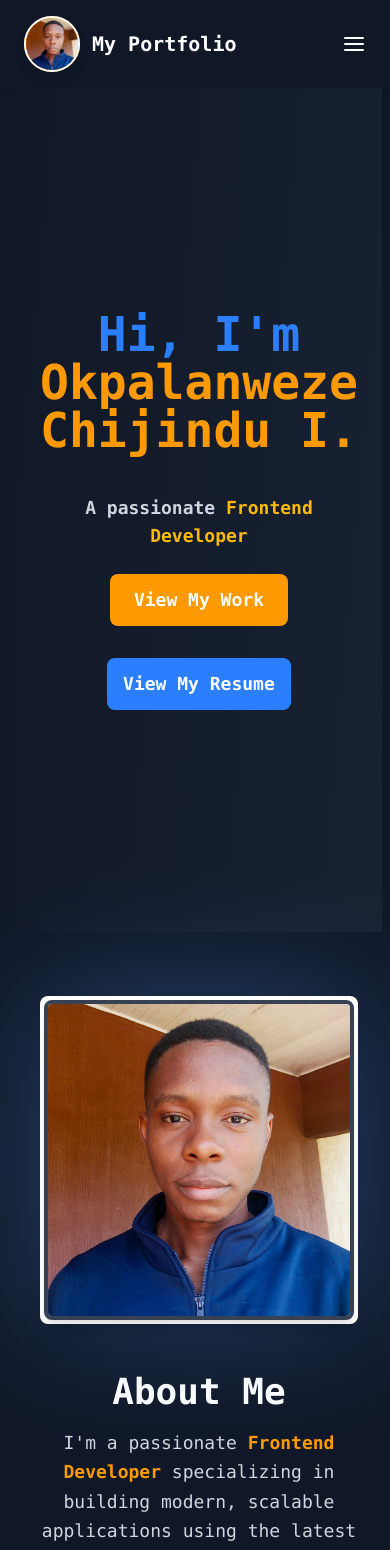
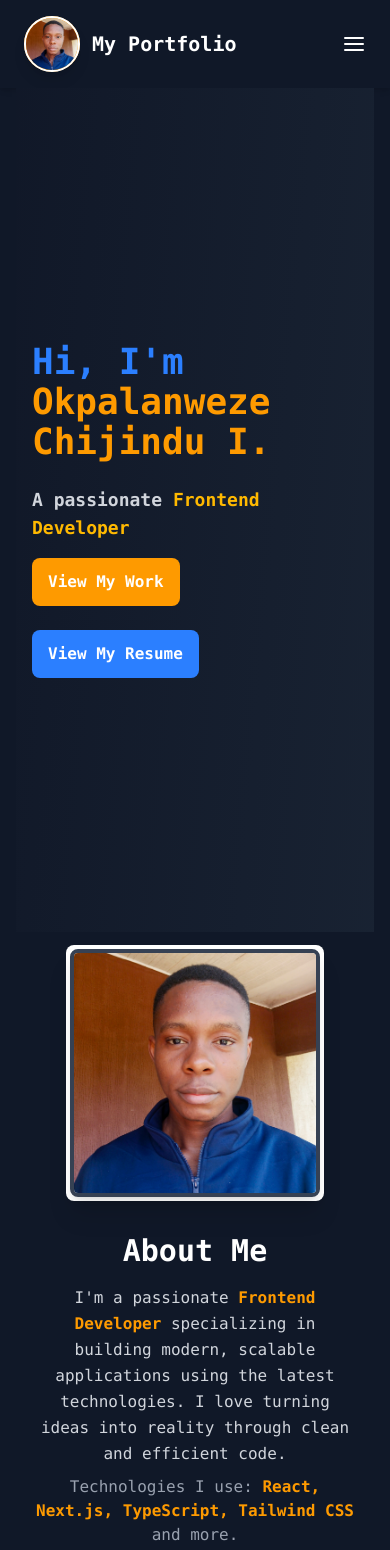
Before and after one commit to MartinJindu/My-Portfolio, a React (Vite) app: page / in a window 390 px wide. Shown: the top 1550 px of the page. Built offline with nearby package versions, Linux system fonts and the light colour scheme.

Commit message:
display fix and 404 page added

```diff
--- a/src/App.tsx
+++ b/src/App.tsx
@@ -4,6 +4,7 @@ import About from "./Pages/About";
 import Contact from "./Pages/Contact";
 import Portfolio from "./Pages/Portfolio";
 import SharedLayout from "./components/SharedLayout";
+import NotFound from "./Pages/NotFound";
 
 const App = () => {
   return (
@@ -13,6 +14,7 @@ const App = () => {
         <Route path="about" element={<About />} />
         <Route path="contact" element={<Contact />} />
         <Route path="portfolio" element={<Portfolio />} />
+        <Route path="*" element={<NotFound />} />
       </Route>
     </Routes>
   );
--- a/src/Pages/Home.tsx
+++ b/src/Pages/Home.tsx
@@ -57,12 +57,12 @@ const Home = () => {
   });
 
   return (
-    <div className="bg-gradient-to-br from-gray-900 to-gray-800  text-white">
+    <div className=" bg-gradient-to-br from-gray-900 to-gray-800  text-white">
       {/* Hero Section */}
-      <section className="h-screen flex items-center justify-center text-center md:text-left px-6 md:px-12 space-y-10 md:space-y-0 md:space-x-16">
+      <section className="h-screen flex flex-col items-center justify-center px-4 sm:px-6 md:px-12 space-y-6">
         <div>
           <motion.h1
-            className="text-5xl md:text-6xl font-bold"
+            className="text-4xl sm:text-5xl md:text-6xl font-bold"
             initial={{ opacity: 0, y: -50 }}
             animate={{ opacity: 1, y: 0 }}
             transition={{ duration: 2 }}
@@ -70,14 +70,14 @@ const Home = () => {
             <span className="text-blue-500">Hi, I'm</span>{" "}
             <span className="text-amber-500">Okpalanweze Chijindu I.</span>
           </motion.h1>
-          <p className="mt-10 font-bold text-lg md:text-xl text-gray-300">
+          <p className="mt-6 font-semibold text-lg sm:text-xl text-gray-300">
             A passionate{" "}
             <span className="text-amber-400">Frontend Developer</span>
           </p>
-          <div className="flex flex-col md:flex-row gap-2">
+          <div className="flex flex-col sm:flex-row gap-2">
             <Link to="/portfolio">
               <motion.button
-                className="mt-6 px-6 py-3 cursor-pointer bg-amber-500 rounded-lg text-lg font-semibold hover:bg-amber-600 transition"
+                className="mt-4 px-4 sm:px-6 py-3 bg-amber-500 rounded-lg text-base sm:text-lg font-semibold hover:bg-amber-600 transition"
                 whileHover={{ scale: 1.05 }}
               >
                 View My Work
@@ -88,7 +88,7 @@ const Home = () => {
               download="Okpalanweze_Chijindu.pdf"
             >
               <motion.button
-                className="mt-6 px-4 py-3 cursor-pointer bg-blue-500 rounded-lg text-lg font-semibold hover:bg-blue-600 transition"
+                className="mt-4 px-4 sm:px-6 py-3 bg-blue-500 rounded-lg text-base sm:text-lg font-semibold hover:bg-blue-600 transition"
                 whileHover={{ scale: 1.05 }}
               >
                 View My Resume
@@ -101,40 +101,39 @@ const Home = () => {
       {/* About Section */}
       <section
         ref={aboutRef}
-        className="min-h-[700px] py-16 flex items-center px-6 md:px-12 bg-gray-900"
+        className="h-[700px] py-16 flex flex-col justify-center items-center px-4 sm:px-6 md:px-12 bg-gray-900"
       >
         <motion.div
-          className="max-w-5xl mx-auto flex flex-col md:flex-row items-center md:items-start space-y-12 md:space-y-0 md:space-x-16"
+          className="w-full max-w-4xl flex flex-col md:flex-row items-center md:items-start space-y-8 md:space-y-0 md:space-x-12"
           initial={{ opacity: 0, y: 50 }}
           animate={aboutInView ? { opacity: 1, y: 0 } : {}}
           transition={{ duration: 1 }}
         >
-          {/* Animated Image Card */}
           <motion.div
             className="relative transition-transform duration-300 hover:scale-105"
             initial={{ opacity: 0, x: -50 }}
             animate={aboutInView ? { opacity: 1, x: 0 } : {}}
             transition={{ duration: 1, delay: 0.2 }}
           >
-            <div className="absolute inset-0 bg-blue-400 blur-3xl opacity-30"></div>
             <div className="relative p-1 bg-white bg-opacity-10 backdrop-blur-md shadow-xl rounded-lg">
               <img
                 src={heroImg}
                 alt="Profile"
-                className="min-w-2xs h-80 object-cover rounded-lg shadow-lg border-4 border-gray-700"
+                className="w-[250px] sm:w-[300px] h-auto object-cover rounded-lg shadow-lg border-4 border-gray-700"
               />
             </div>
           </motion.div>
 
-          {/* Text Content */}
           <motion.div
-            className="text-center md:text-left"
+            className="text-center md:text-left w-full"
             initial={{ opacity: 0, x: 50 }}
             animate={aboutInView ? { opacity: 1, x: 0 } : {}}
             transition={{ duration: 2, delay: 0.4 }}
           >
-            <h2 className="text-4xl font-bold text-white">About Me</h2>
-            <p className="mt-4 text-gray-300 text-lg leading-relaxed">
+            <h2 className="text-3xl sm:text-4xl font-bold text-white">
+              About Me
+            </h2>
+            <p className="mt-4 text-gray-300 text-base sm:text-lg leading-relaxed">
               I'm a passionate{" "}
               <strong className="text-amber-500">Frontend Developer </strong>{" "}
               specializing in building modern, scalable applications using the
@@ -150,7 +149,7 @@ const Home = () => {
             </p>
 
             <motion.button
-              className="mt-6 px-6 py-3 cursor-pointer bg-amber-500 rounded-lg text-lg hover:bg-amber-600 transition"
+              className="mt-6 px-4 py-3 bg-amber-500 rounded-lg text-base sm:text-lg hover:bg-amber-600 transition"
               whileHover={{ scale: 1.05 }}
               onClick={() => navigate("/about")}
             >
@@ -192,15 +191,15 @@ const Home = () => {
       {/* Projects Section */}
       <section ref={projectsRef} className="bg-gray-900 py-16 px-6 md:px-12">
         <h2 className="text-4xl font-bold text-center">Projects</h2>
-        <div className="mt-8 grid md:grid-cols-3 gap-6">
+        <div className="mt-8 grid grid-cols-1 sm:grid-cols-2 md:grid-cols-3 gap-6">
           {projects.map((project, index) => (
             <motion.div
               key={index}
               className="bg-gray-800 p-3 rounded-b-lg hover:shadow-lg transition"
               initial={{ opacity: 0, y: 50 }}
               animate={projectsInView ? { opacity: 1, y: 0 } : {}}
-              transition={{ duration: 1, delay: index * 0.4 }}
-              whileHover={{ scale: 1.05 }}
+              transition={{ duration: 1, delay: index * 0.3 }}
+              whileHover={{ scale: 1.1 }}
             >
               <img
                 src={project.img}
--- /dev/null
+++ b/src/Pages/NotFound.tsx
@@ -0,0 +1,45 @@
+import { Link } from "react-router-dom";
+import { motion } from "framer-motion";
+
+const NotFound = () => {
+  return (
+    <div className="h-screen flex flex-col justify-center items-center bg-gray-900 text-white px-6">
+      {/* Animated 404 Text */}
+      <motion.h1
+        className="text-8xl font-bold text-blue-500"
+        initial={{ opacity: 0, y: -50 }}
+        animate={{ opacity: 1, y: 0 }}
+        transition={{ duration: 0.8 }}
+      >
+        404
+      </motion.h1>
+
+      {/* Animated Subtitle */}
+      <motion.p
+        className="text-xl text-gray-400 mt-4 text-center"
+        initial={{ opacity: 0 }}
+        animate={{ opacity: 1 }}
+        transition={{ delay: 0.5, duration: 0.8 }}
+      >
+        Oops! The page you’re looking for doesn’t exist. 🚀
+      </motion.p>
+
+      {/* Go Home Button */}
+      <motion.div
+        className="mt-6"
+        initial={{ opacity: 0, y: 20 }}
+        animate={{ opacity: 1, y: 0 }}
+        transition={{ delay: 0.8, duration: 0.8 }}
+      >
+        <Link
+          to="/"
+          className="px-6 py-3 bg-blue-500 hover:bg-blue-600 text-white font-semibold rounded-lg transition-all duration-300"
+        >
+          Go Home
+        </Link>
+      </motion.div>
+    </div>
+  );
+};
+
+export default NotFound;
--- a/src/components/Navbar.tsx
+++ b/src/components/Navbar.tsx
@@ -10,7 +10,7 @@ const Navbar = () => {
 
   return (
     <nav className=" bg-gray-900 text-white px-6 md:px-12 py-4 shadow-md">
-      <div className="max-w-7xl mx-auto flex justify-between items-center">
+      <div className="max-w-7xl mx-auto flex flex-grow justify-between items-center">
         {/* Logo Section */}
         <div
           className="flex items-center cursor-pointer"
--- a/src/components/SharedLayout.tsx
+++ b/src/components/SharedLayout.tsx
@@ -4,9 +4,9 @@ import { Outlet } from "react-router-dom";
 
 const SharedLayout = () => {
   return (
-    <div className="flex flex-col font-mono min-h-screen bg-gray-900 text-white">
+    <div className="flex flex-grow flex-col font-mono min-h-screen bg-gray-900 text-white">
       <Navbar />
-      <main className="flex-grow mx-auto max-w-[1200px] px-4 flex items-center justify-center">
+      <main className=" mx-auto max-w-[1200px] px-4 flex items-center justify-center">
         <Outlet />
       </main>
       <Footer />
```
